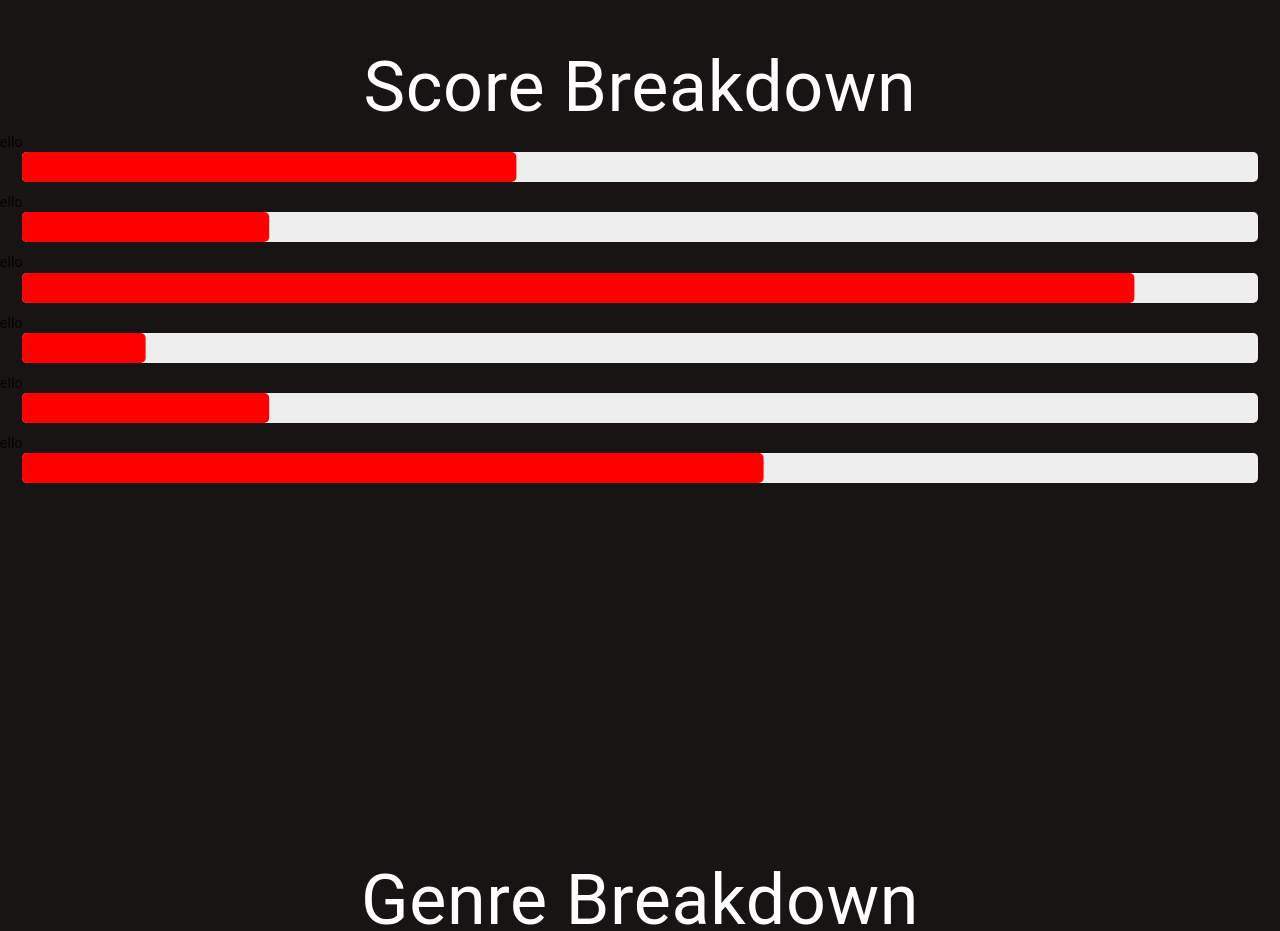
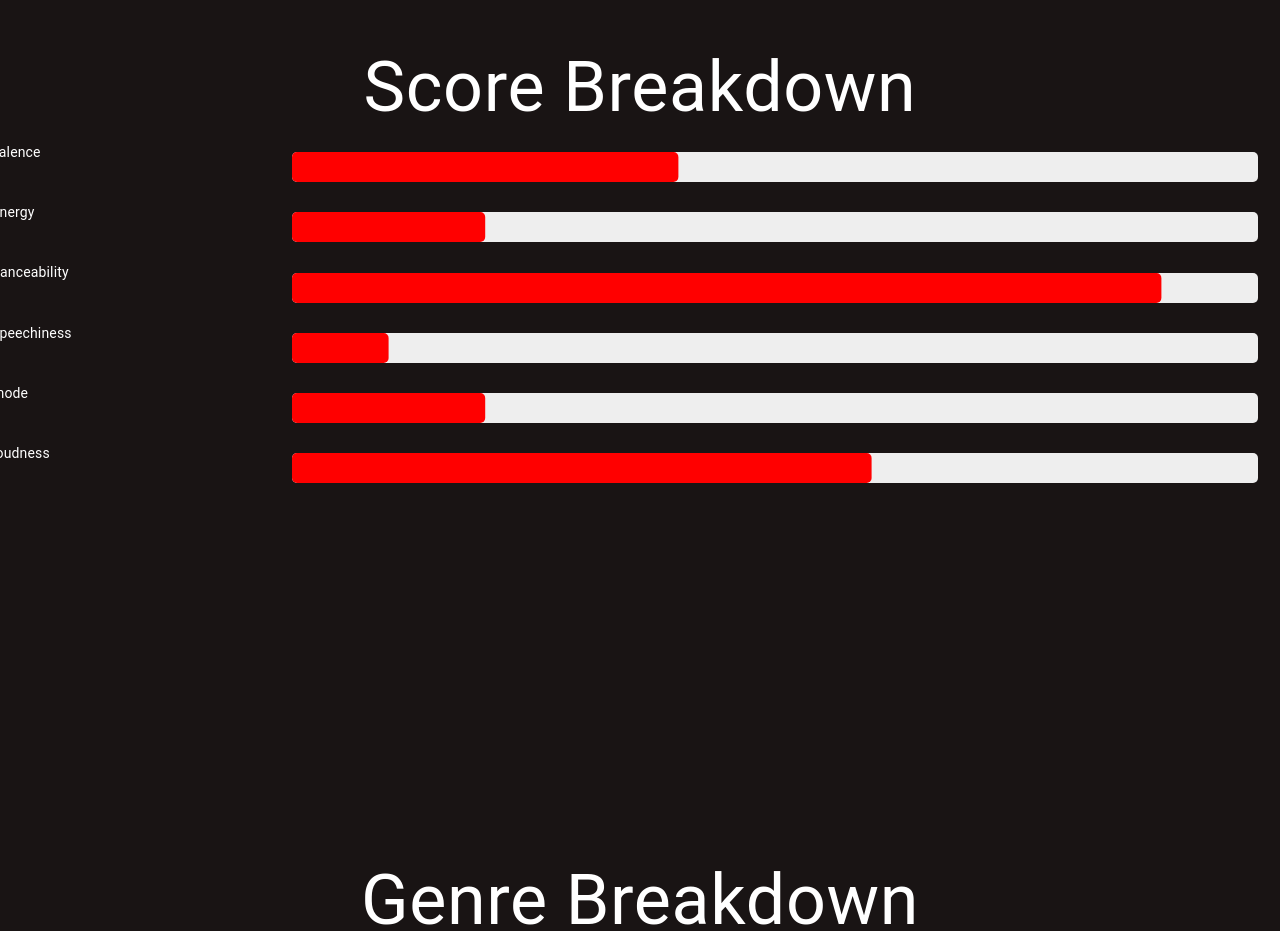
Before and after one commit to victorluo00/Scorify, a React app: page /playlistdetails in a window 1280 px wide. Shown: the part 940-1871 px from the top of the page. Built offline with nearby package versions, Linux system fonts and the light colour scheme; a web font is replaced by a local one.

Commit message:
commit before pull

```diff
--- a/frontend/components/playlistDetails/ScoreBreakdown.tsx
+++ b/frontend/components/playlistDetails/ScoreBreakdown.tsx
@@ -1,14 +1,14 @@
 import React, { FC, useState, useEffect } from 'react';
 import { Grid, Typography } from '@material-ui/core';
 import { makeStyles } from '@material-ui/core';
-import { LinearProgress, CircularProgress} from '@material-ui/core';
-import { withStyles } from "@material-ui/core/styles";
+import { LinearProgress, CircularProgress } from '@material-ui/core';
+import { withStyles } from '@material-ui/core/styles';
 import Paper from '@material-ui/core/Paper';
-import {
-  Chart,
-  PieSeries,
-  Title,
-} from '@devexpress/dx-react-chart-material-ui';
+// import {
+//   Chart,
+//   PieSeries,
+//   Title,
+// } from '@devexpress/dx-react-chart-material-ui';
 
 const ScoreBreakdown: FC = () => {
   const classes = useStyles();
@@ -40,31 +40,44 @@ const ScoreBreakdown: FC = () => {
   }
 
   const mockData: PlaylistRating = {
-		'valence': 0.40,
-		'energy': 0.20,
-		'danceability': 0.90,
-		'speechiness': 0.10,
-		'mode': 0.20,
-		'loudness': 0.60,
-	}
-
+    valence: 0.4,
+    energy: 0.2,
+    danceability: 0.9,
+    speechiness: 0.1,
+    mode: 0.2,
+    loudness: 0.6,
+  };
 
   return (
     <Grid container component='main' className={classes.root}>
       <Typography className={classes.text}>Score Breakdown</Typography>
 
       <Grid spacing={2} container direction='column'>
-					{
-						Object.keys(mockData).map((key: keyof PlaylistRating) => {
+        {Object.keys(mockData).map((key: keyof PlaylistRating) => {
           return (
-								<div >
+            <div>
               <Grid xs spacing={2}>
-										<span>hello</span><BorderLinearProgress value={mockData[key] * 100} variant="determinate" title="test" />
+                <div
+                  style={{
+                    color: 'white',
+                    position: 'relative',
+                    margin: '0',
+                    bottom: '50%',
+                    // -ms-transform: 'translateY(-50%)',
+                    transform: 'translateY(50%)',
+                  }}
+                >
+                  {key}
+                </div>
+                <BorderLinearProgress
+                  value={mockData[key] * 100}
+                  variant='determinate'
+                  title='test'
+                />
               </Grid>
             </div>
-							)
-						})
-					}
+          );
+        })}
       </Grid>
 
       {/* <Grid spacing={2} container>
@@ -72,10 +85,9 @@ const ScoreBreakdown: FC = () => {
 						<BorderLinearProgress value={80} variant="determinate" title="test" />
 				</Grid>
 				</Grid>   */}
-
     </Grid>
-	)};
-
+  );
+};
 
 export default ScoreBreakdown;
 
@@ -101,20 +113,20 @@ const useStyles = makeStyles({
   },
 });
 
-const BorderLinearProgress = withStyles(theme => ({
+const BorderLinearProgress = withStyles((theme) => ({
   root: {
     height: 30,
     borderRadius: 5,
-			marginLeft: 30,
+    marginLeft: 300,
     marginRight: 30,
     marginBottom: 10,
   },
   colorPrimary: {
     backgroundColor:
-				theme.palette.grey[theme.palette.type === "light" ? 200 : 700]
+      theme.palette.grey[theme.palette.type === 'light' ? 200 : 700],
   },
   bar: {
     borderRadius: 5,
-			backgroundColor: "red"
-		}
+    backgroundColor: 'red',
+  },
 }))(LinearProgress);
--- a/frontend/components/screens/LandingPage.tsx
+++ b/frontend/components/screens/LandingPage.tsx
@@ -6,7 +6,7 @@ import CssBaseline from '@material-ui/core/CssBaseline';
 import Grid from '@material-ui/core/Grid';
 import Typography from '@material-ui/core/Typography';
 import { makeStyles } from '@material-ui/core/styles';
-import {ProgressBar } from 'react-bootstrap';
+import { ProgressBar } from 'react-bootstrap';
 import { LinearProgress } from '@material-ui/core';
 
 const useStyles = makeStyles((theme) => ({
```
Lines whose indentation alone changed are shown as unchanged.
